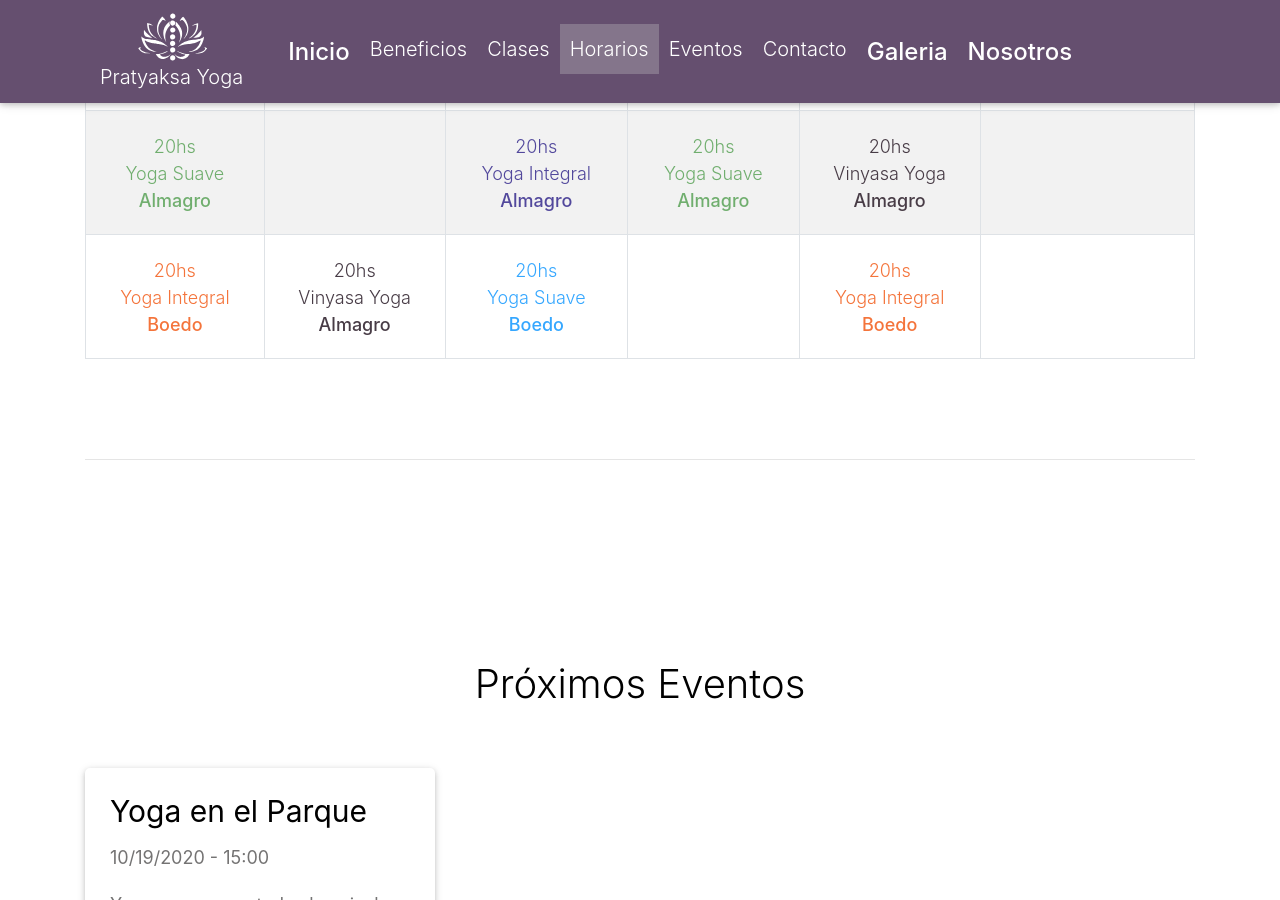
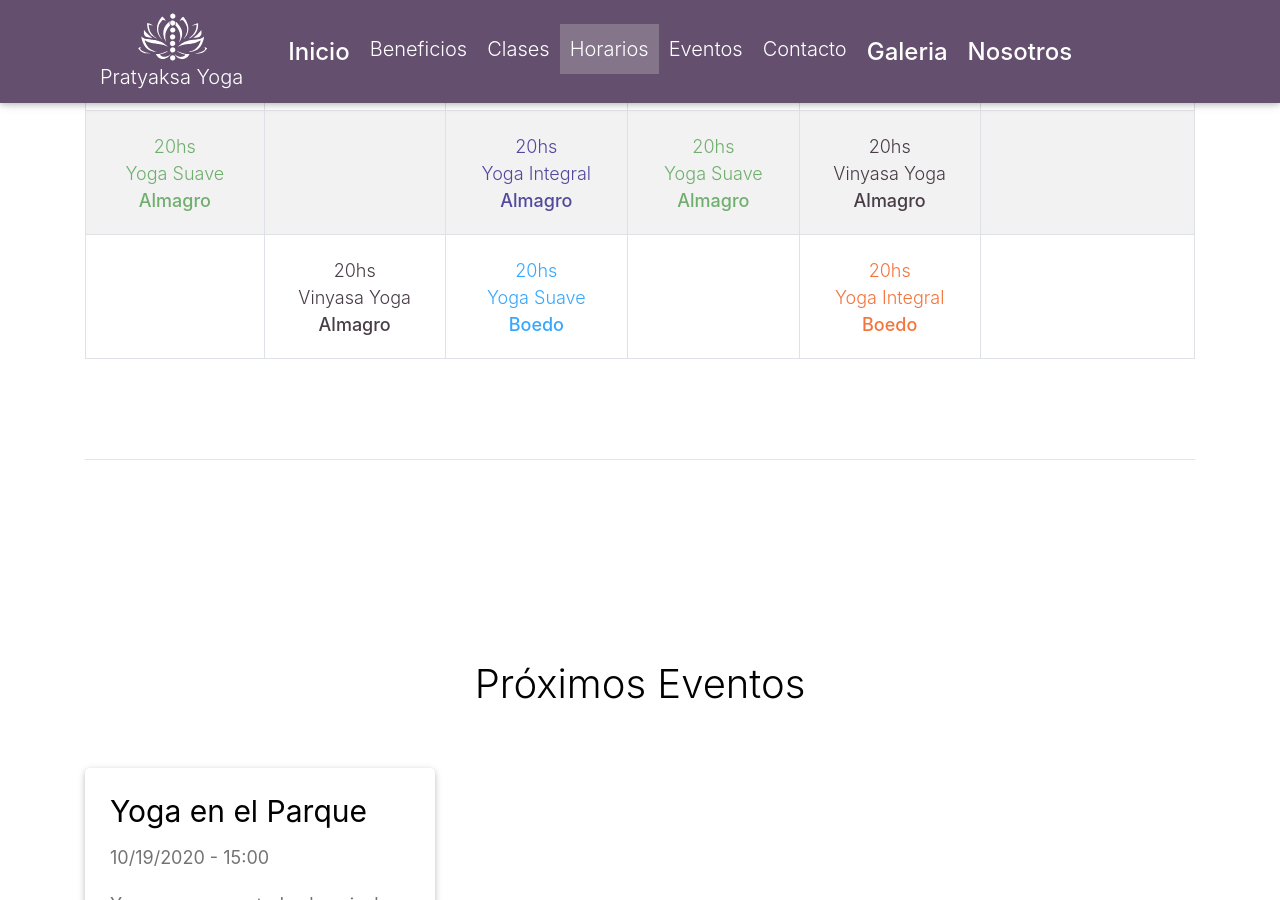
Before and after one commit to pratyaksayoga/pratyaksayoga.github.io, a Jekyll site: the page built from home.md, in a window 1280 px wide and 900 px high, scrolled down 3309 px. Built offline with Jekyll 4.4.1, drawn with Linux system fonts in a browser that asks for light colours; nearby versions of some CDN libraries.

Commit message:
Update from Forestry.io pratyaksayoga updated _data/horario.yml

```diff
--- a/_data/horario.yml
+++ b/_data/horario.yml
@@ -1,6 +1,7 @@
+---
 lunes:
   espacio-1:
-    clase:
+    clase: ''
     horario:
     sede:
     color:
@@ -15,11 +16,10 @@ lunes:
     sede: Almagro
     color: 70ae6e
   espacio-4:
-    clase: Yoga Integral
-    horario: 20hs
-    sede: Boedo
-    color: f4743b
-
+    clase: ''
+    horario: ''
+    sede: ''
+    color: ''
 martes:
   espacio-1:
     clase:
@@ -41,7 +41,6 @@ martes:
     horario: 20hs
     sede: Almagro
     color: 483c46
-
 miercoles:
   espacio-1:
     clase: Yoga Integral
@@ -63,7 +62,6 @@ miercoles:
     horario: 20hs
     sede: Boedo
     color: 35a7ff
-
 jueves:
   espacio-1:
     clase:
@@ -85,7 +83,6 @@ jueves:
     horario:
     sede:
     color:
-
 viernes:
   espacio-1:
     clase: Yoga Integral
@@ -107,7 +104,6 @@ viernes:
     horario: 20hs
     sede: Boedo
     color: f4743b
-
 sabado:
   espacio-1:
     clase:
```
